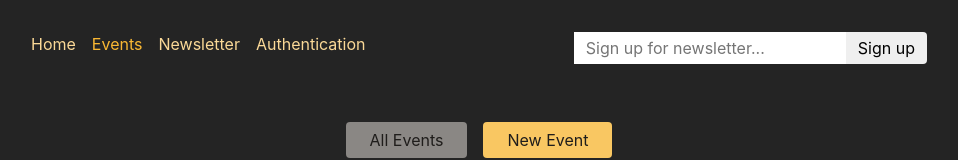
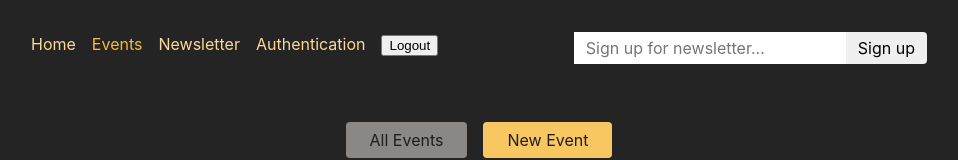
Before and after one commit to mjvinti/adv-routing-project, a React (Create React App) app in the folder frontend/: page /events/new in a window 1280 px wide. Shown: the top 160 px of the page, without its empty margins (161-1119 px from the left). Built offline with nearby package versions, Linux system fonts and the light colour scheme.

Commit message:
added user logout

```diff
--- a/frontend/src/App.js
+++ b/frontend/src/App.js
@@ -13,6 +13,7 @@
 import EventsPage, { loader as eventsPageLoader } from './pages/EventsPage';
 import EventsRootLayout from './pages/EventsRootLayout';
 import HomePage from './pages/HomePage';
+import { action as logoutAction } from './pages/Logout';
 import NewEventPage from './pages/NewEventPage';
 import NewsletterPage, {
   action as newsletterAction
@@ -64,6 +65,10 @@
         path: 'newsletter',
         element: <NewsletterPage />,
         action: newsletterAction
+      },
+      {
+        path: 'logout',
+        action: logoutAction
       }
     ]
   }
--- a/frontend/src/components/MainNavigation.js
+++ b/frontend/src/components/MainNavigation.js
@@ -1,4 +1,4 @@
-import { NavLink } from 'react-router-dom';
+import { Form, NavLink } from 'react-router-dom';
 
 import NewsletterSignup from './NewsletterSignup';
 
@@ -50,6 +50,11 @@
               Authentication
             </NavLink>
           </li>
+          <li>
+            <Form action='/logout' method='POST'>
+              <button>Logout</button>
+            </Form>
+          </li>
         </ul>
       </nav>
       <NewsletterSignup />
--- /dev/null
+++ b/frontend/src/pages/Logout.js
@@ -0,0 +1,6 @@
+import { redirect } from 'react-router-dom';
+
+export const action = () => {
+  localStorage.removeItem('token');
+  return redirect('/');
+};
```
